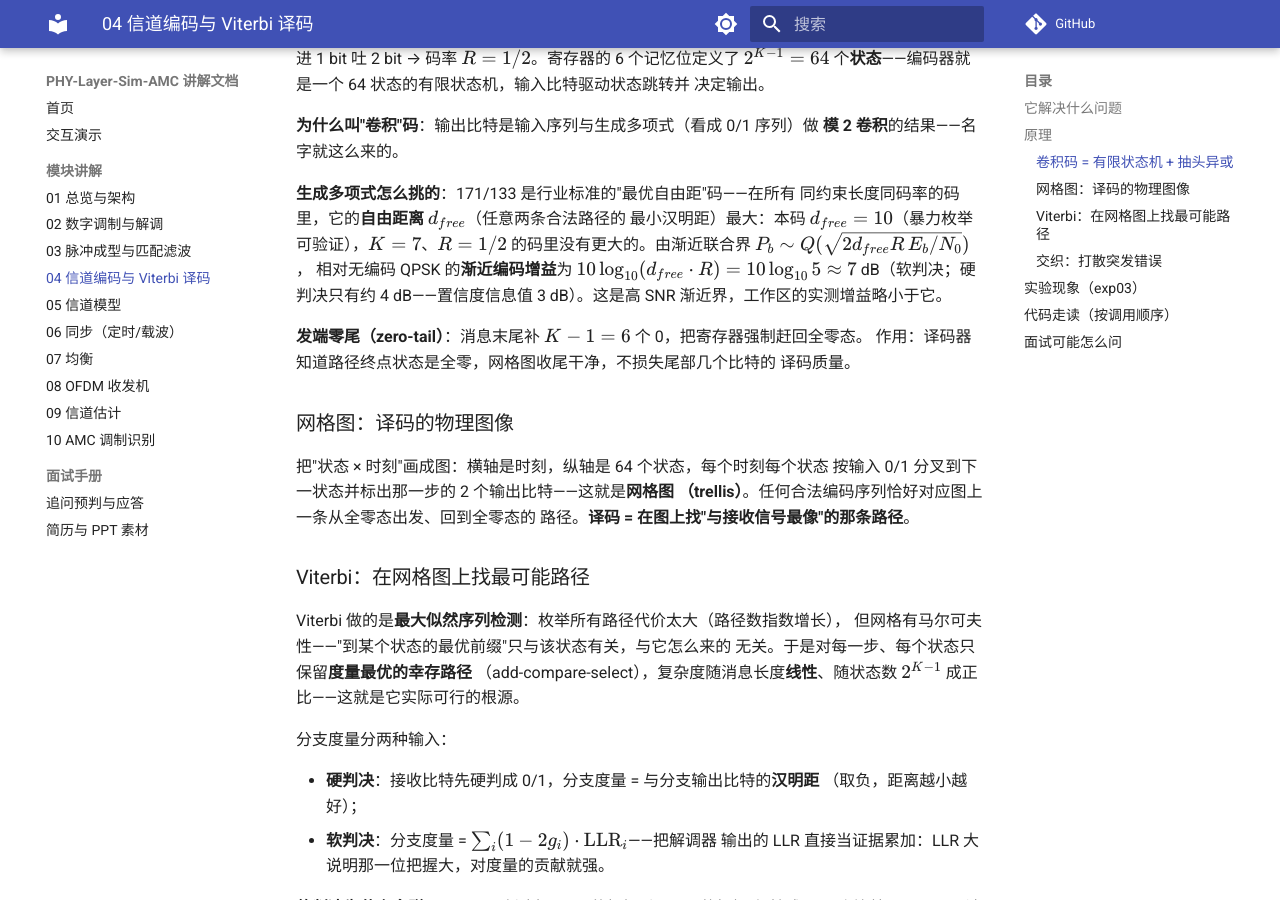
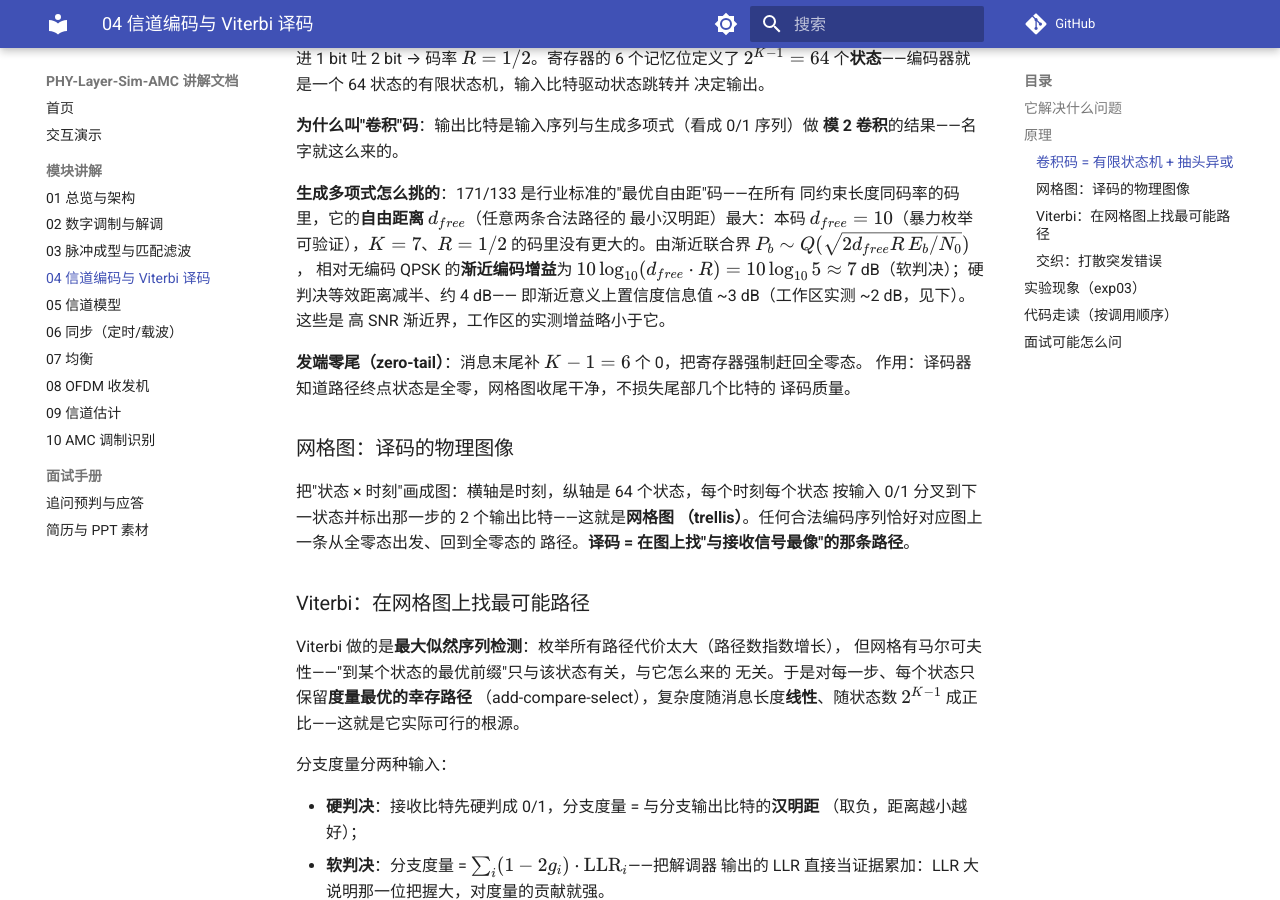
Before and after one commit to YZml1507/phy-layer-sim-amc, an MkDocs documentation site: the page built from docs/modules/04-coding.md, in a window 1280 px wide and 900 px high, scrolled down 840 px. Built offline with MkDocs 1.6.1 and Material for MkDocs 9.7.7, drawn with Linux system fonts in a browser that asks for light colours; comment, search, counter and statistics services are not loaded.

Commit message:
docs(coding): 软硬判决增益差补充口径——渐近~3dB/工作区实测~2dB
Co-Authored-By: Devin AI <158243242+devin-ai-integration[bot]@users.noreply.github.com>

```diff
--- a/docs/modules/04-coding.md
+++ b/docs/modules/04-coding.md
@@ -41,8 +41,9 @@ $$
 最小汉明距）最大：本码 $d_{free}=10$（暴力枚举可验证），$K=7$、$R=1/2$
 的码里没有更大的。由渐近联合界 $P_b\sim Q(\sqrt{2d_{free}R\,E_b/N_0})$，
 相对无编码 QPSK 的**渐近编码增益**为 $10\log_{10}(d_{free}\cdot R)
-=10\log_{10}5\approx7$ dB（软判决；硬判决只有约 4 dB——置信度信息值
-3 dB）。这是高 SNR 渐近界，工作区的实测增益略小于它。
+=10\log_{10}5\approx7$ dB（软判决）；硬判决等效距离减半、约 4 dB——
+即渐近意义上置信度信息值 ~3 dB（工作区实测 ~2 dB，见下）。这些是
+高 SNR 渐近界，工作区的实测增益略小于它。
 
 **发端零尾（zero-tail）**：消息末尾补 $K-1=6$ 个 0，把寄存器强制赶回全零态。
 作用：译码器知道路径终点状态是全零，网格图收尾干净，不损失尾部几个比特的
```
